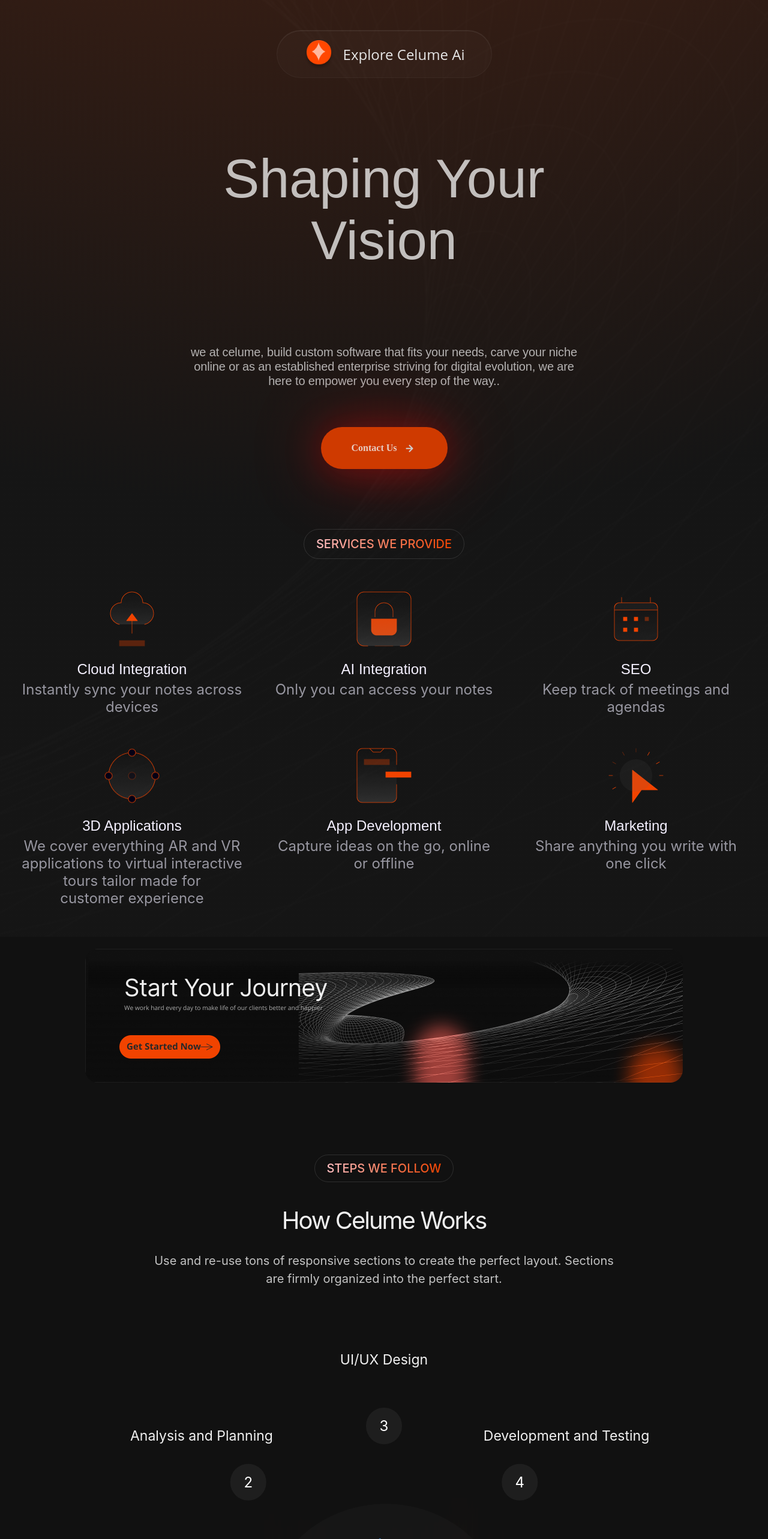
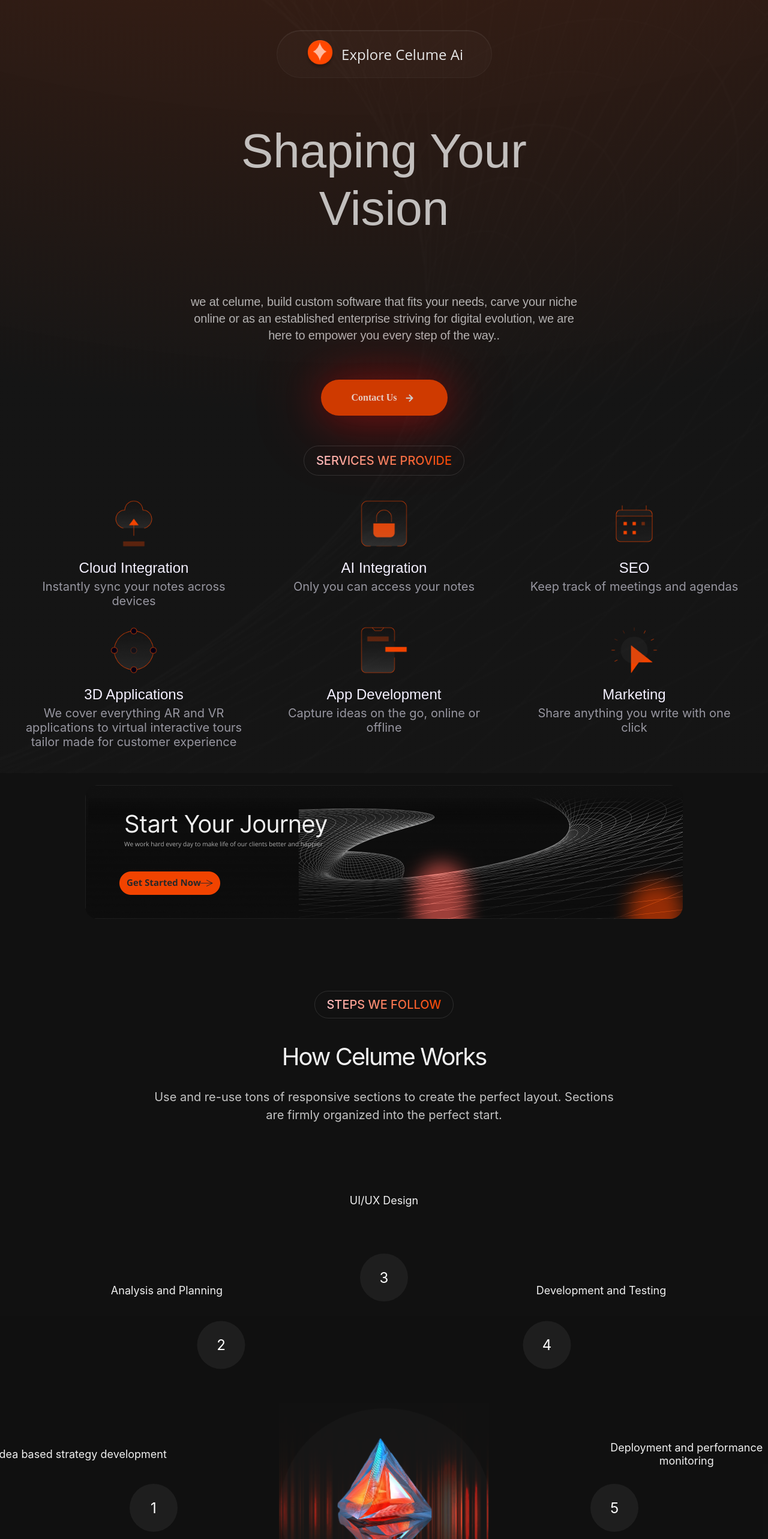
Before and after one commit to Celume-Studios/portfolio, a React (Create React App) app: page / in a window 1280 px wide. Shown: the part 100-2666 px from the top of the page at 60% size. Built offline with nearby package versions, Linux system fonts and the light colour scheme.

Commit message:
FIX: Responsiveness across devices

```diff
--- a/src/components/BottomContainer.js
+++ b/src/components/BottomContainer.js
@@ -16,41 +16,52 @@
   width: 100%;
   background-color: #111;
   box-sizing: border-box;
-  margin-top: 300px;
+  margin-top: 150px;
 `;
 
 const IconsContainer = styled.div`
   display: flex;
+  justify-content: center;
   flex-wrap: wrap;
-  justify-content: center;
-  gap: 40px;
+  gap: 10px; /* Reduced gap between icons */
   width: 100%;
   max-width: 1200px;
+
+  @media (max-width: 768px) {
+    flex-direction: row; /* Ensure row layout on medium screens */
+    justify-content: center; /* Center icons */
+  }
+
+  @media (max-width: 480px) {
+    flex-direction: row; /* Two columns for small screens */
+    justify-content: space-between; /* Adjust for spacing */
+  }
 `;
 
 const IconCircle = styled.a`
-  width: 90px;
-  height: 90px;
+  width: 70px; /* Slightly reduced size */
+  height: 70px; /* Slightly reduced size */
   display: flex;
   align-items: center;
   justify-content: center;
   background-color: var(--white-black-10, #1A1A1A);
-  border-radius: 51px;
+  border-radius: 50%; /* Make it circular */
   cursor: pointer;
   transition: transform 0.2s;
 
   &:hover {
     transform: scale(1.1);
+  }
 `;
 
 const IconImage = styled.img`
-  width: 48px;
-  height: 48px;
+  width: 36px; /* Reduced icon size */
+  height: 36px; /* Reduced icon size */
 `;
 
 const IconFb = styled.img`
   width: 24px;
-  height: 48px;
+  height: 36px;
 `;
 
 const SeparatorLine = styled.div`
--- a/src/components/Services.js
+++ b/src/components/Services.js
@@ -24,7 +24,6 @@
   background-attachment: scroll;
   width: 100%;
   min-height: 100vh;
-  overflow-x: hidden;
   display: flex;
   flex-direction: column;
   align-items: center;
@@ -33,35 +32,39 @@
   color: #fff;
   padding: 10px;
   box-sizing: border-box;
-  position: relative;
+  overflow-x: hidden;
+  overflow-y: auto;
 `;
 
 const ExploreCelumeAiButton = styled.button`
   display: flex;
   align-items: center;
   justify-content: center;
-  gap: 15px; /* Space between image and text */
+  gap: 10px;
   border-radius: 50px;
   border: 1.256px solid rgba(255, 254, 254, 0.04);
-  background: rgba(255, 255, 255, 0.02); /* Match background */
+  background: rgba(255, 255, 255, 0.02);
   box-shadow: 0px 1px 0px 0px rgba(255, 255, 255, 0.08) inset;
-  width: 359px;
+  width: 90%;
+  max-width: 359px;
   height: 80px;
-  flex-shrink: 0;
   margin-top: 140px;
   color: #e6e6e6;
-  text-align: center;
   font-family: "Open Sans", sans-serif;
   font-size: 24px;
-  font-style: normal;
   font-weight: 500;
-  line-height: normal;
   text-transform: capitalize;
   transition: background 0.3s ease, transform 0.3s ease;
 
   &:hover {
-    background: rgba(255, 255, 255, 0.08); /* Lighter background on hover */
-    transform: scale(1.05); /* Slight zoom effect on hover */
+    background: rgba(255, 255, 255, 0.08);
+    transform: scale(1.05);
+  }
+
+  @media (max-width: 768px) {
+    font-size: 18px;
+    height: 60px;
+    width: 267px;
   }
 `;
 
@@ -86,68 +89,73 @@
 `;
 
 const ShapingYourVisionDiv = styled.div`
-  width: 606px;
+  width: 90%;
+  max-width: 606px;
   display: flex;
   justify-content: center;
   align-items: center;
-  text-align: center;
   padding: 20px;
-  height: 50vh;
   margin: 0 auto;
   flex-shrink: 0;
 `;
 
 const ShapingYourVisionText = styled.h1`
   color: rgba(255, 255, 255, 0.72);
+  font-family: "Open Sans Hebrew", sans-serif;
+  font-size: 80px;
+  font-weight: 400;
+  text-transform: capitalize;
+  line-height: 1.2;
   text-align: center;
-  font-family: "Open Sans Hebrew", sans-serif;
-  font-size: 90px;
-  font-style: normal;
-  font-weight: 400;
-  line-height: normal;
-  text-transform: capitalize;
+
+  @media (max-width: 768px) {
+    font-size: 48px;
+  }
 `;
 
 const StyledContainer = styled.div`
-  width: 652px;
-  height: 82px;
-  display: flex;
-  flex-direction: column;
-  justify-content: center;
-  flex-shrink: 0;
+  width: 100%;
+  max-width: 652px;
+  padding: 20px;
   text-align: center;
   color: rgba(215, 214, 214, 0.81);
   font-family: "Open Sans Hebrew", sans-serif;
   font-size: 20px;
-  font-style: normal;
-  font-weight: 400;
-  line-height: 1.2;
+  line-height: 1.4;
   letter-spacing: -0.147px;
   text-transform: lowercase;
+
+  @media (max-width: 768px) {
+    font-size: 18px;
+    padding: 10px;
+  }
 `;
 
 const StyledButton = styled.div`
   display: flex;
-  width: 211px;
-  height: 70px;
-  min-height: 36px;
-  margin-top: 60px;
+  width: 100%;
+  max-width: 211px;
+  height: 60px;
+  margin-top: 40px;
   justify-content: center;
   align-items: center;
   gap: 8px;
-  flex-shrink: 0;
   border-radius: 40px;
   background: #cf3a00;
   box-shadow: 0px 4px 128px 0px rgba(255, 10, 10, 0.32),
     0px 4px 64px 0px rgba(255, 10, 10, 0.32);
-  transition: background 0.3s ease, transform 0.3s ease; /* Smooth transitions */
+  transition: background 0.3s ease, transform 0.3s ease;
 
   &:hover {
-    background: rgba(255, 58, 0, 0.8); /* Darker background on hover */
-    transform: scale(1.05); /* Slight zoom effect */
+    background: rgba(255, 58, 0, 0.8);
+    transform: scale(1.05);
+  }
+
+  @media (max-width: 768px) {
+    max-width: 180px;
+    height: 50px;
   }
 `;
-
 const ArrowIcon = styled.div`
   display: flex;
   align-items: center;
@@ -160,7 +168,8 @@
 `;
 
 const GradientTextContainer = styled.div`
-  width: 266px;
+  width: 100%;
+  max-width: 266px;
   height: 48px;
   flex-shrink: 0;
   border-radius: 75.756px;
@@ -168,90 +177,106 @@
   display: flex;
   justify-content: center;
   align-items: center;
-  margin-top: 100px;
+  margin-top: 50px;
+
+  @media (max-width: 768px) {
+    width: 90%;
+    margin-top: 40px;
+  }
 `;
 
 const GradientText = styled.span`
   font-family: Inter;
   font-size: 20px;
-  font-style: normal;
   font-weight: 500;
-  line-height: 18.03px;
   text-transform: uppercase;
   background: linear-gradient(90deg, #ffbec1 0%, #f14300 100%);
   background-clip: text;
   -webkit-background-clip: text;
   -webkit-text-fill-color: transparent;
+
+  @media (max-width: 768px) {
+    font-size: 16px;
+  }
 `;
 
 const ItemContainer = styled.div`
   display: flex;
   flex-direction: column;
   align-items: center;
-  width: 100%;
-  margin: 20px;
   text-align: center;
+  flex-basis: 45%;
+  margin: 10px;
+  transition: transform 0.3s ease;
+
+  &:hover {
+    transform: scale(1.05);
+  }
 
   @media (min-width: 768px) {
-    flex-basis: calc(50% - 40px);
+    flex-basis: 30%;
   }
 
-  @media (min-width: 1024px) {
-    flex-basis: calc(33.33% - 40px);
+  @media (max-width: 768px) {
+    flex-basis: 45%;
   }
 
-  &:hover {
-    transform: scale(1.05); /* Smooth scale on hover */
-    transition: transform 0.3s ease;
+  @media (max-width: 480px) {
+    flex-basis: 90%;
   }
 `;
 
 const Icon = styled.img`
-  width: 120px;
-  height: 120px;
-  flex-shrink: 0;
+  width: 100px;
+  height: 100px;
+
+  @media (max-width: 768px) {
+    width: 80px;
+    height: 80px;
+  }
 `;
 
 const Label = styled.div`
   color: #f4f0ff;
   font-family: "Open Sans Hebrew", sans-serif;
   font-size: 24px;
-  font-style: normal;
-  font-weight: 400;
   margin-top: 10px;
+
+  @media (max-width: 768px) {
+    font-size: 20px;
+  }
 `;
 
 const Description = styled.div`
   color: rgba(239, 237, 253, 0.6);
   font-family: "Inter", sans-serif;
-  font-size: 24px;
-  font-style: normal;
-  font-weight: 400;
+  font-size: 20px;
   margin-top: 5px;
+
+  @media (max-width: 768px) {
+    font-size: 16px;
+  }
 `;
 
 const IconsGrid = styled.div`
   display: flex;
   flex-wrap: wrap;
-  justify-content: space-between;
+  justify-content: center;
   width: 100%;
   padding: 20px;
+  box-sizing: border-box;
 
-  @media (max-width: 760px) {
-    justify-content: space-around;
+  @media (min-width: 1024px) {
+    justify-content: space-between;
   }
 `;
 
-
-
 const ServicesContainer = () => {
-
   const navigate = useNavigate();
 
   const handleItemClick = () => {
-    navigate('/virtual-tour');
+    navigate("/virtual-tour");
   };
-
 
   return (
     <MainContainer>
@@ -272,7 +297,7 @@
       </StyledContainer>
       <StyledButton
         onClick={() => scrollToSection("contact-us")}
-  style={{ cursor: 'pointer' }}  // Add this line to change the cursor
+        style={{ cursor: "pointer" }}
       >
         <ButtonText>Contact Us</ButtonText>
         <ArrowIcon>
@@ -298,11 +323,9 @@
           <Label>SEO</Label>
           <Description>Keep track of meetings and agendas</Description>
         </ItemContainer>
-        <ItemContainer onClick={handleItemClick}
-        style={{ cursor: 'pointer' }} >
+        <ItemContainer onClick={handleItemClick} style={{ cursor: "pointer" }}>
           <Icon src={GamingLogo} alt="Game Making" />
-          <Label>3D Applications
-          </Label>
+          <Label>3D Applications</Label>
           <Description>
             We cover everything AR and VR applications to virtual interactive
             tours tailor made for customer experience
@@ -325,7 +348,6 @@
 
 export default ServicesContainer;
 
-
 const scrollToSection = (id) => {
   const section = document.getElementById(id);
   if (section) {
@@ -337,8 +359,6 @@
   color: rgba(237, 237, 237, 0.81);
   font-family: "Random Grotesque Standard Semibold";
   font-size: 16px;
-  font-style: normal;
   font-weight: 600;
-  line-height: normal;
   text-transform: capitalize;
 `;
--- a/src/components/StepsComponent.js
+++ b/src/components/StepsComponent.js
@@ -2,44 +2,94 @@
 import styled from "styled-components";
 import DiamondImage2 from "../images/DiamondImage2.png";
 
-// Container for the entire layout
 const Container = styled.div`
-  margin-top: 300px;
+  margin-top: 24vw;
   display: flex;
   justify-content: center;
   align-items: center;
   position: relative;
-  height: 500px;
+  height: 80vh;
   width: 100vw;
-  background: #111;
+  background: rgba(17, 17, 17, 0.8);
+  z-index: 10;
+
+  @media (min-width: 1200px) {
+    margin-top: 320px;
+  }
+
+  @media (max-width: 768px) {
+    height: 60vh;
+  }
+
+  @media (max-width: 480px) {
+    height: 25vh;
+  }
 `;
 
-// Central image
 const CentralImage = styled.img`
-  width: 400px;
-  height: 400px;
+  width: 25vw;
+  height: 25vw;
+  max-width: 350px;
+  max-height: 350px;
   flex-shrink: 0;
   position: absolute;
-  z-index: 1;
+  z-index: 2;
+  transition: all 0.5s ease;
+
+  @media (min-width: 1200px) {
+    width: 350px;
+    height: 350px;
+  }
+
+  @media (max-width: 768px) {
+    width: 30vw;
+    height: 30vw;
+  }
+
+  @media (max-width: 480px) {
+    width: 25vw;
+    height: 25vw;
+  }
 `;
 
-// Number circle element
 const NumberCircle = styled.div`
-  width: 60px;
-  height: 61px;
+  width: 8vw;
+  height: 8vw;
+  max-width: 80px;
+  max-height: 80px;
   flex-shrink: 0;
-  border-radius: 60px;
+  border-radius: 50%;
   background: #1e1e1e;
   color: white;
   display: flex;
   justify-content: center;
   align-items: center;
-  font-size: 24px;
+  font-size: 2vw;
   position: absolute;
+  z-index: 1;
+  transition: all 0.5s ease;
 
   ${({ degree, radius }) => `
-    transform: rotate(${degree}deg) translate(${radius}px) rotate(-${degree}deg);
+    transform: rotate(${degree}deg) translate(${radius}vw) rotate(-${degree}deg);
   `}
+
+  @media (min-width: 1200px) {
+    width: 80px;
+    height: 80px;
+    font-size: 24px;
+  }
+
+  @media (max-width: 768px) {
+    width: 10vw;
+    height: 10vw;
+    font-size: 3vw;
+  }
+
+  @media (max-width: 480px) {
+    width: 8vw;
+    height: 8vw;
+    font-size: 2vw;
+  }
 `;
 
 const PositionedElement = styled.div`
@@ -47,30 +97,46 @@
   display: flex;
   flex-direction: column;
   justify-content: center;
-  width: 338px;
-  height: 33px;
+  width: 22vw;
+  height: 8vw;
+  max-width: 300px;
+  max-height: 80px;
   flex-shrink: 0;
   color: #f0f0f0;
   font-family: Inter, sans-serif;
-  font-size: 23px;
+  font-size: 1.5vw;
   font-weight: 400;
   text-align: center;
-  line-height: 20px;
+  line-height: 1.2em;
+  transition: all 0.5s ease;
+  z-index: 1;
 
   ${({ degree, radius }) => `
-    transform: rotate(${degree}deg) translate(${radius}px) rotate(-${degree}deg);
+    transform: rotate(${degree}deg) translate(${radius}vw) rotate(-${degree}deg);
   `}
-`;
 
-const ImageWrapper = styled.div`
-  position: relative;
-  width: 200px;
-  height: 200px;
+  @media (min-width: 1200px) {
+    width: 300px;
+    height: 80px;
+    font-size: 18px;
+  }
+
+  @media (max-width: 768px) {
+    font-size: 2.5vw;
+    width: 30vw;
+    height: 10vw;
+  }
+
+  @media (max-width: 480px) {
+    font-size: 2.5vw;
+    width: 30vw;
+    height: 7vw;
+  }
 `;
 
 const RadialLayout = () => {
-  const radiusText = 430;
-  const radiusNumber = 320;
+  const radiusText = 40;
+  const radiusNumber = 30;
 
   const centralImageUrl = DiamondImage2;
 
```
Also changed, not shown: src/components/Footer.js (+33 -14 lines), src/components/Navbar.js (+35 -22 lines), src/components/VirtualTour.js (+28 -19 lines). Lines whose indentation alone changed are shown as unchanged.
